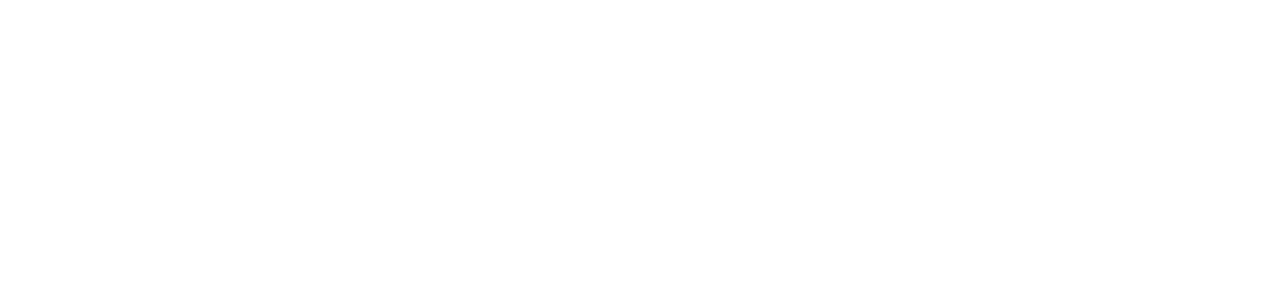
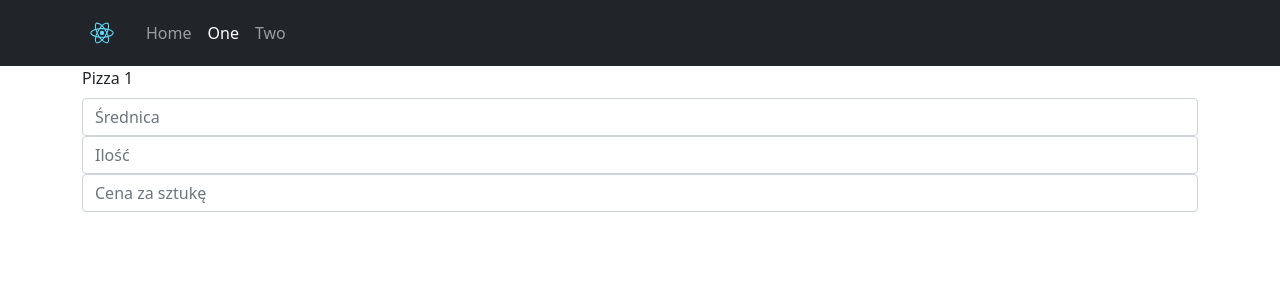
Before and after one commit to orlinskia/my-first-react-project, a React (Create React App) app: page /one in a window 1280 px wide. Shown: the top 300 px of the page. Built offline with nearby package versions, Linux system fonts and the light colour scheme.

Commit message:
Navbar, form

```diff
--- a/package.json
+++ b/package.json
@@ -6,8 +6,12 @@
     "@testing-library/jest-dom": "^5.16.2",
     "@testing-library/react": "^12.1.3",
     "@testing-library/user-event": "^13.5.0",
+    "bootstrap": "^5.1.3",
     "react": "^17.0.2",
+    "react-bootstrap": "^2.1.2",
     "react-dom": "^17.0.2",
+    "react-router-bootstrap": "^0.26.0",
+    "react-router-dom": "^6.2.1",
     "react-scripts": "5.0.0",
     "web-vitals": "^2.1.4"
   },
--- a/src/App.js
+++ b/src/App.js
@@ -1,11 +1,49 @@
 import logo from './logo.svg';
 import './App.css';
+import {Button, Container, Image, Nav, Navbar} from "react-bootstrap";
+import {LinkContainer} from "react-router-bootstrap";
+import {BrowserRouter, Link, Route, Routes} from "react-router-dom";
+import One from "./views/One";
+import Two from "./views/Two";
 
 function App() {
   return (
-    <div>
+      <BrowserRouter>
 
-    </div>
+
+          <Navbar bg="dark" variant="dark">
+              <Container>
+
+                  <LinkContainer to="/">
+                      <Navbar.Brand>
+                          <Image src={logo} width={40} height={40}/>
+                      </Navbar.Brand>
+                  </LinkContainer>
+
+                  <Nav className="me-auto">
+                      <LinkContainer to="/">
+                          <Nav.Link>Home</Nav.Link>
+                      </LinkContainer>
+
+                      <LinkContainer to="/one">
+                          <Nav.Link>One</Nav.Link>
+                      </LinkContainer>
+
+                      <LinkContainer to="/two">
+                          <Nav.Link>Two</Nav.Link>
+                      </LinkContainer>
+                  </Nav>
+              </Container>
+          </Navbar>
+
+          <Container>
+              <Routes>
+                <Route path="/" element={<h1>Hello</h1>}/>
+                <Route path="/one" element={<One/>}/>
+                <Route path="/two" element={<Two/>}/>
+              </Routes>
+          </Container>
+      </BrowserRouter>
   );
 }
 
--- a/src/index.js
+++ b/src/index.js
@@ -3,6 +3,7 @@
 import './index.css';
 import App from './App';
 import reportWebVitals from './reportWebVitals';
+import 'bootstrap/dist/css/bootstrap.min.css';
 
 ReactDOM.render(
   <React.StrictMode>
--- /dev/null
+++ b/src/views/One.js
@@ -0,0 +1,45 @@
+import React, {useState} from 'react';
+import {Form} from "react-bootstrap";
+
+const One = () => {
+
+    const [inputValue, setInputValue] = useState();
+    const handleInputChange = (e) => {
+        setInputValue(e.target.value);
+    }
+
+    return (
+        <div>
+        <Form>
+            <Form.Group className="mb-3" controlId="formBasicEmail">
+                <Form.Label>Pizza 1</Form.Label>
+                <Form.Control
+                value = {inputValue}
+                type = "number"
+                onChange = {handleInputChange}
+                placeholder = "Średnica"
+                />
+
+                <Form.Control
+                    value = {inputValue}
+                    type = "number"
+                    onChange = {handleInputChange}
+                    placeholder = "Ilość"
+                />
+
+                <Form.Control
+                    value = {inputValue}
+                    type = "number"
+                    onChange = {handleInputChange}
+                    placeholder = "Cena za sztukę"
+                />
+
+            </Form.Group>
+        </Form>
+
+        <h1>{inputValue}</h1>
+        </div>
+    );
+};
+
+export default One;
--- /dev/null
+++ b/src/views/Two.js
@@ -0,0 +1,11 @@
+import React from 'react';
+
+const Two = () => {
+    return (
+        <div>
+            111
+        </div>
+    );
+};
+
+export default Two;
```
Also changed, not shown: 1 other file (tests, documents, lock files or other folders).
